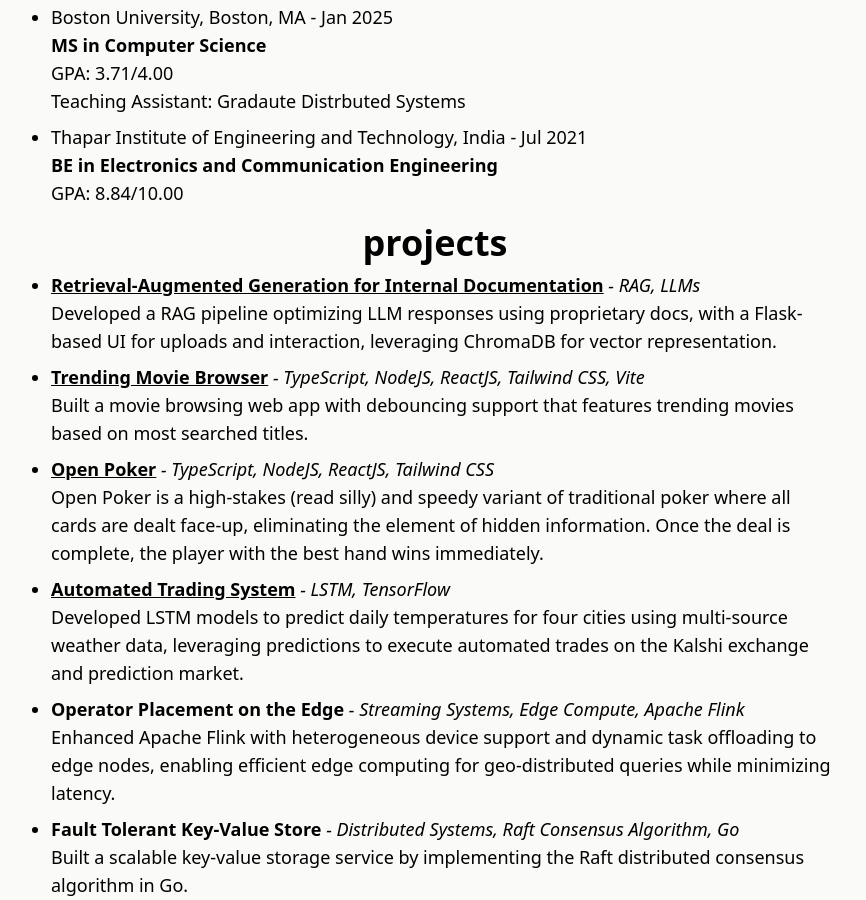
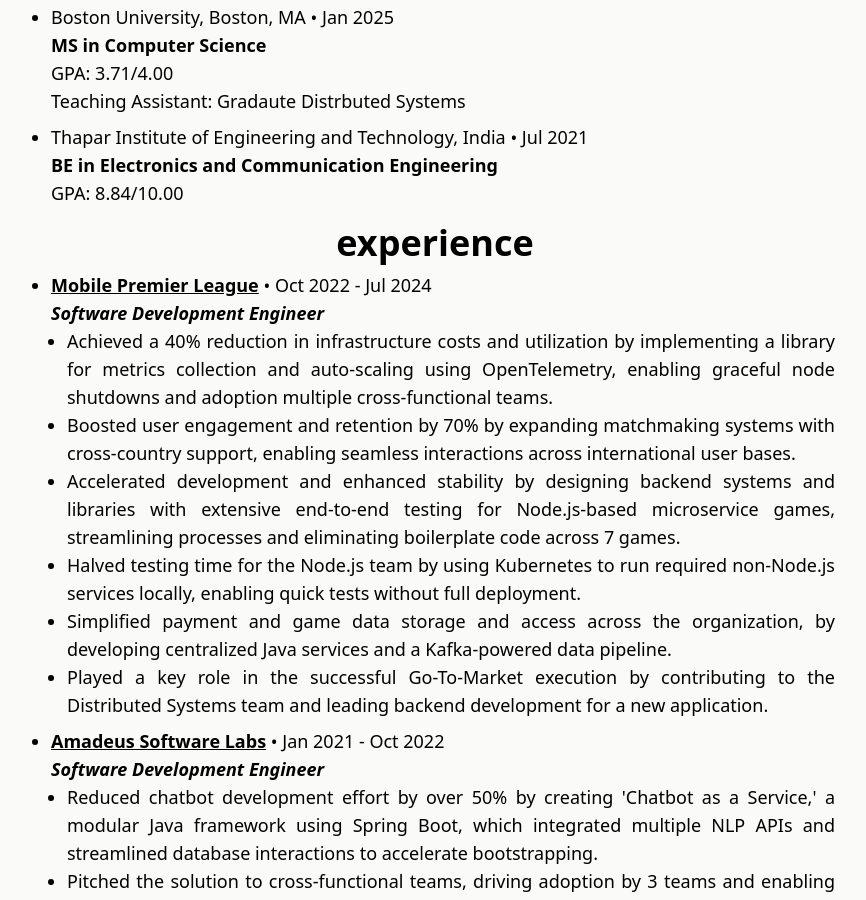
Before and after one commit to pranavgoyanka/pranavgoyanka.me, a React (Vite) app: page /about in a window 1280 px wide. Shown: the part 520-1420 px from the top of the page, without its empty margins (205-1071 px from the left). Built offline with nearby package versions, Linux system fonts and the light colour scheme.

Commit message:
Added Experience

```diff
--- a/src/components/BlogList.tsx
+++ b/src/components/BlogList.tsx
@@ -7,7 +7,7 @@
       <h1 className="text-3xl font-bold text-center mt-4 section-title">Blog Posts</h1>
       <ul className="ml-4 mt-2">
         {AllBlogs.map((blogEntry) => (
-          <li className="mb-2 list-disc">
+          <li className="mb-2 list-disc text-justify">
             <Link
               to={'/blogs/' + blogEntry.url}
               className="underline font-semibold"
--- a/src/components/Education.tsx
+++ b/src/components/Education.tsx
@@ -6,11 +6,11 @@
     <h1 className="text-3xl font-bold text-center mt-4 section-title">Education</h1>
     <ul className="ml-4 mt-2">
       {AllEducationData.map((education) => (
-        <li className="mb-2 list-disc">
+        <li className="mb-2 list-disc text-justify">
           <span className="font-medium">
           {education.school}
           </span>
-          <span className="font-thin"> - {education.end_date}</span>
+          <span className="font-thin"> • {education.end_date}</span>
           <br />
           <span className="font-semibold">{education.degree}</span>
           <br />
--- a/src/components/Experience.tsx
+++ b/src/components/Experience.tsx
@@ -1,24 +1,33 @@
 import { AllEducationData } from "../data/AllEducationData"
+import { AllExperienceData } from "../data/AllExperience"
 
 const Experience = () => {
   return (
-    <div id="education">
-    <h1 className="text-3xl font-bold text-center mt-4 section-title">Education</h1>
+    <div id="experience">
+    <h1 className="text-3xl font-bold text-center mt-4 section-title">Experience</h1>
     <ul className="ml-4 mt-2">
-      {AllEducationData.map((education) => (
-        <li className="mb-2 list-disc">
-          <span className="font-medium">
-          {education.school}
-          </span>
-          <span className="font-thin"> - {education.end_date}</span>
-          <br />
-          <span className="font-semibold">{education.degree}</span>
-          <br />
-          <span className=" ">GPA: {education.gpa}</span>
-          <br />
-          <span className="font-light"> {education.description}</span>
-        </li>
-      ))}
+      {AllExperienceData.map((experience) => (
+                <li className="mb-2 list-disc text-justify">
+                  {experience.url.length > 0 ? (
+                    <a href={experience.url} className="underline font-semibold">
+                      {experience.company}
+                    </a>
+                  ) : (
+                    <span className="font-semibold">{experience.company}</span>
+                  )}
+                  <span className="font-thin"> • {experience.start_date} - {experience.end_date}</span>
+                  <br />
+                  <span className="font-semibold italic">{experience.role}</span>
+                  <br />
+                  <ul>
+                    {experience.description.map((desc) => (
+                      <li className="ml-4 list-disc ">
+                        <span className="font-light py-0"> {desc}</span>
+                      </li>
+                    ))}
+                  </ul>
+                </li>
+              ))}
     </ul>
   </div>
   )
--- a/src/components/Projects.tsx
+++ b/src/components/Projects.tsx
@@ -6,7 +6,7 @@
       <h1 className="text-3xl font-bold text-center mt-4 section-title">Projects</h1>
       <ul className="ml-4 mt-2">
         {AllProjecs.map((project) => (
-          <li className="mb-2 list-disc">
+          <li className="mb-2 list-disc text-justify">
             {project.url.length > 0 ? (
               <a href={project.url} className="underline font-semibold">
                 {project.title}
@@ -15,9 +15,9 @@
               <span className="font-semibold">{project.title}</span>
             )}
 
-            <span className="italic font-thin ">
+            <span className="font-thin ">
               {" "}
-              {project.tags.length > 0 ? " - " + project.tags : ""}
+              {project.tags.length > 0 ? " • " + project.tags : ""}
             </span>
             <br />
             <span className="font-light"> {project.description}</span>
--- a/src/data/AllExperience.tsx
+++ b/src/data/AllExperience.tsx
@@ -1,28 +1,52 @@
-export const AllExperienceData : AllExperienceDataInterface[] = [
+export const AllExperienceData: AllExperienceDataInterface[] = [
   {
-    school: "Boston University, Boston, MA",
-    degree: "MS in Computer Science",
-    start_date: "string",
-    end_date: "Jan 2025",
-    gpa: "3.71/4.00",
-    description: "Teaching Assistant: Gradaute Distrbuted Systems",
+    company: "Mobile Premier League",
+    role: "Software Development Engineer",
+    start_date: "Oct 2022",
+    end_date: "Jul 2024",
+    description: [
+      "Achieved a 40% reduction in infrastructure costs and utilization by implementing a library for metrics collection and auto-scaling using OpenTelemetry, enabling graceful node shutdowns and adoption multiple cross-functional teams.",
+      "Boosted user engagement and retention by 70% by expanding matchmaking systems with cross-country support, enabling seamless interactions across international user bases.",
+      "Accelerated development and enhanced stability by designing backend systems and libraries with extensive end-to-end testing for Node.js-based microservice games, streamlining processes and eliminating boilerplate code across 7 games.",
+      "Halved testing time for the Node.js team by using Kubernetes to run required non-Node.js services locally, enabling quick tests without full deployment.",
+      "Simplified payment and game data storage and access across the organization, by developing centralized Java services and a Kafka-powered data pipeline.",
+      "Played a key role in the successful Go-To-Market execution by contributing to the Distributed Systems team and leading backend development for a new application.",
+    ],
+    url: "mpl.live",
   },
   {
-    school: "Thapar Institute of Engineering and Technology, India",
-    degree: "BE in Electronics and Communication Engineering",
-    start_date: "string",
-    end_date: "Jul 2021",
-    gpa: "8.84/10.00",
-    description: "",
+    company: "Amadeus Software Labs",
+    role: "Software Development Engineer",
+    start_date: "Jan 2021",
+    end_date: "Oct 2022",
+    description: [
+      "Reduced chatbot development effort by over 50% by creating 'Chatbot as a Service,' a modular Java framework using Spring Boot, which integrated multiple NLP APIs and streamlined database interactions to accelerate bootstrapping.",
+      "Pitched the solution to cross-functional teams, driving adoption by 3 teams and enabling efficient chatbot development.",
+      "Reduced incidents by 40% by enhancing the stability, recovery mechanisms and regression tests of the C++ backend.",
+      "Increased data recovery efficiency by 80% by developing a Splunk dashboard to monitor incidents in real time.",
+      "Fixed Oracle SQL database cron job scripts, enabling the automated periodic purging of 10+ TB of unwanted SQL data, significantly reducing database storage usage.",
+    ],
+    url: "https://amadeus.com/",
   },
-
+  {
+    company: "Google Summer of Code",
+    role: "Software Developer",
+    start_date: "Jun 2020",
+    end_date: "Aug 2020",
+    description: [
+      "Generated and deployed serverless Machine Learning models, CI/CD pipelines, and APIs for fake news detection.",
+      "Reduced model size of TensorFlow machine learning models by 85% and hosted them on AWS Lambda.",
+      "Developed APIs and a Chrome extension to detect fake news, clickbait, and misinformation in images on the internet.",
+    ],
+    url: "https://summerofcode.withgoogle.com/archive/2020/projects/5793865656696832",
+  },
 ];
 
 interface AllExperienceDataInterface {
-  school: string,
-  degree: string,
-  start_date: string,
-  end_date: string,
-  gpa: string,
-  description: string,
+  company: string;
+  role: string;
+  start_date: string;
+  end_date: string;
+  description: string[];
+  url: string;
 }
--- a/src/pages/AboutPage.tsx
+++ b/src/pages/AboutPage.tsx
@@ -4,6 +4,7 @@
 import Education from '../components/Education'
 import Navbar from '../components/Navbar'
 import Projects from '../components/Projects'
+import Experience from '../components/Experience'
 
 const AboutPage = () => {
 
@@ -22,6 +23,7 @@
         <Navbar />
         <AboutContent />
         <Education />
+        <Experience />
         <Projects />
         <BlogList />
     </>
```
